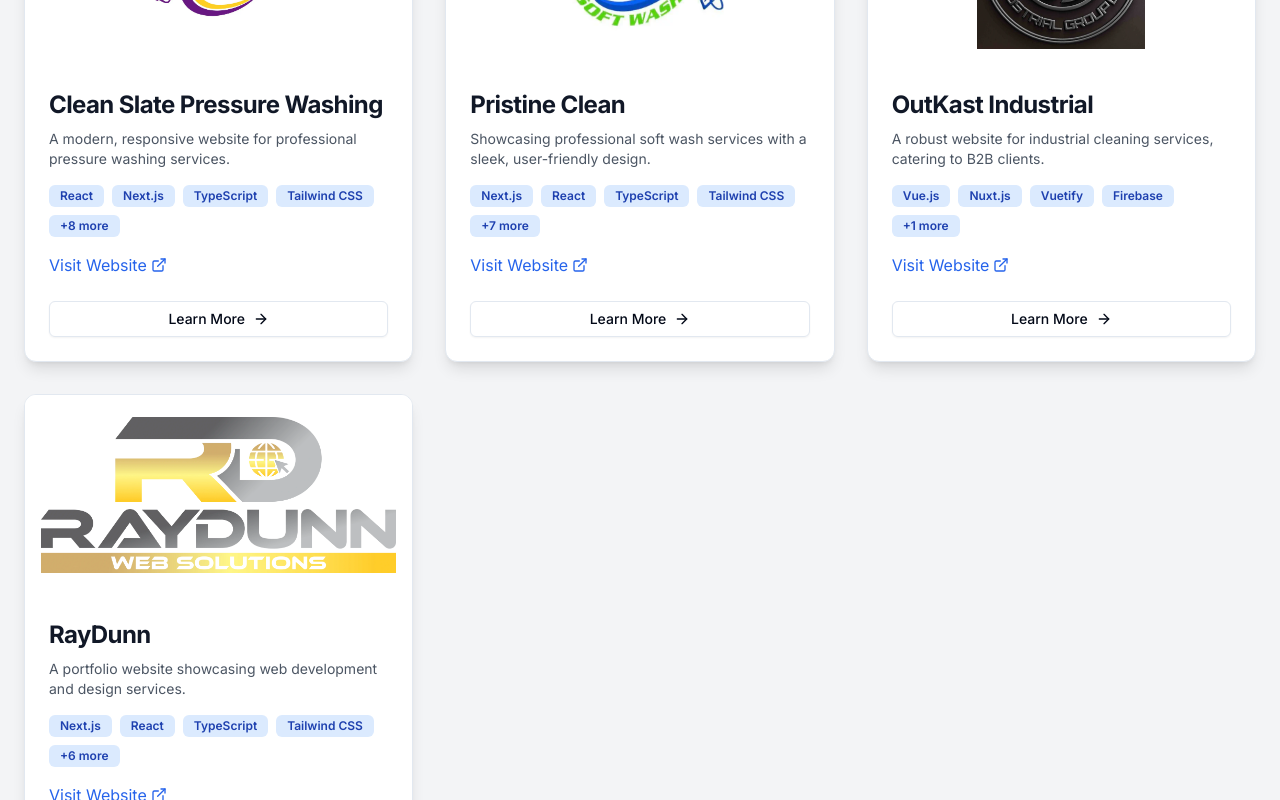
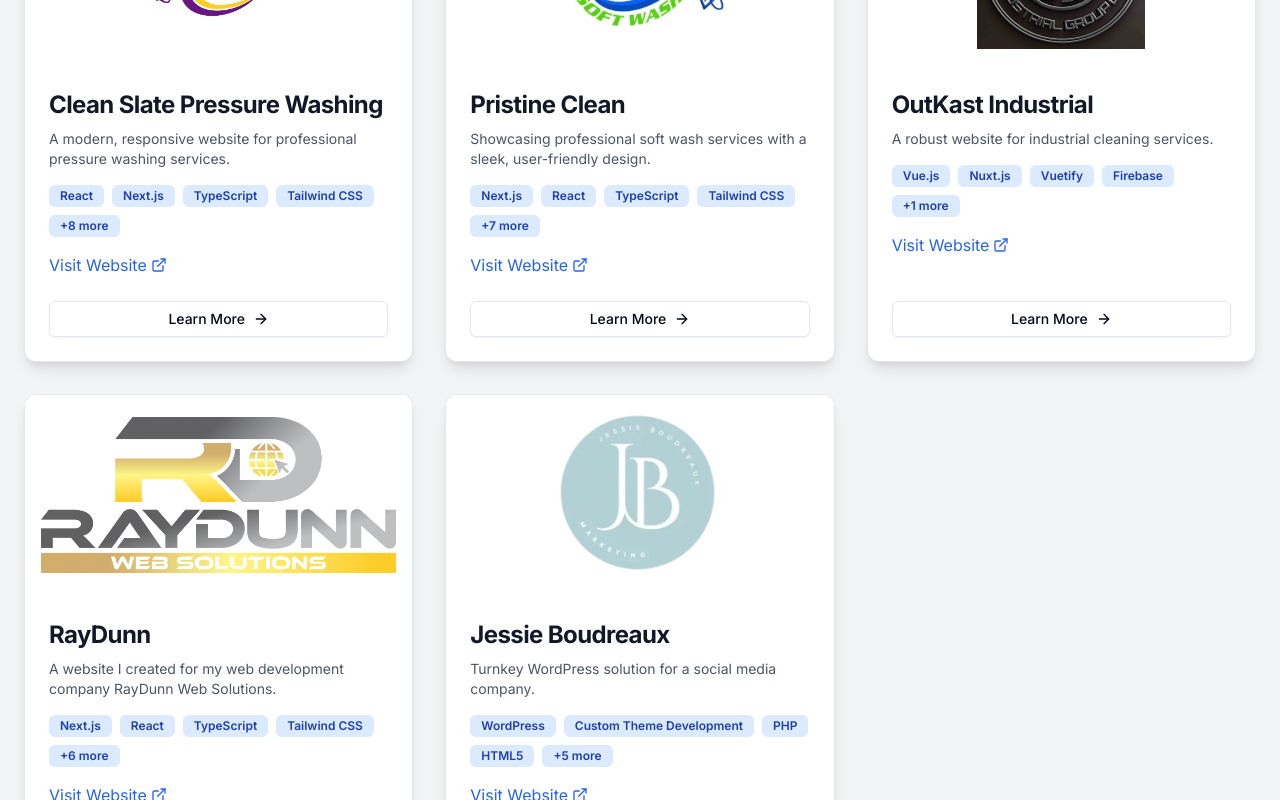
Before and after one commit to arayer143/alex-rayer-portfolio, a Next.js app: page / in a window 1280 px wide. Shown: the part 1700-2500 px from the top of the page. Built offline with nearby package versions, Linux system fonts and the light colour scheme.

Commit message:
small chnage to the portfolio section on the home page and the portfolio page

```diff
--- a/components/Portfolio Page/portfolio-page.tsx
+++ b/components/Portfolio Page/portfolio-page.tsx
@@ -13,7 +13,7 @@
   {
     title: "Clean Slate",
     description: "Modern, responsive website for pressure washing services.",
-    image: "/cleanslatelol-whiteBG.jpg",
+    image: "/cleanslatelol-whiteBG.webp",
     projectLink: "/portfolio/clean-slate",
     websiteLink: "https://cleanslatepressurewashingnola.com",
     technologies: ["Next.js", "React", "TypeScript", "Tailwind CSS"]
@@ -28,7 +28,7 @@
   },
   {
     title: "OutKast Industrial",
-    description: "Robust B2B website for industrial cleaning services.",
+    description: "Website for industrial cleaning services.",
     image: "/outkast-logo.webp",
     projectLink: "/portfolio/outkast-industrial",
     websiteLink: "https://outkastindustrial.com",
--- a/data/projects.ts
+++ b/data/projects.ts
@@ -69,7 +69,7 @@
   },
   'outkast-industrial': {
     title: 'OutKast Industrial',
-    description: 'A robust website for industrial cleaning services, catering to B2B clients.',
+    description: 'A robust website for industrial cleaning services.',
     fullDescription: 'OutKast Industrial\'s website is designed to cater to B2B clients in need of industrial cleaning services. The site emphasizes the company\'s expertise, safety standards, and advanced cleaning technologies.',
     image: '/outkast-logo.webp',
     websiteLink: 'https://outkastindustrial.com',
@@ -84,7 +84,7 @@
   },
   'raydunn': {
     title: 'RayDunn',
-    description: 'A portfolio website showcasing web development and design services.',
+    description: 'A website I created for my web development company RayDunn Web Solutions.',
     fullDescription: 'RayDunn is a personal portfolio website showcasing web development and design services. Built with Next.js and TypeScript, the site features a modern, responsive design using Tailwind CSS and shadcn/ui components. It incorporates smooth animations with Framer Motion, type-safe form handling, and various developer-friendly tools to create an engaging and performant user experience.',
     image: '/PNG Transparent Logo.webp',
     websiteLink: 'https://raydunnsolutions.com',
@@ -112,4 +112,33 @@
       'Date formatting and manipulation with date-fns'
     ]
   },
+  'jessieBoudreaux': {
+  title: 'Jessie Boudreaux',
+  description: 'Turnkey WordPress solution for a social media company.',
+  fullDescription: 'Jessie Boudreaux is a custom WordPress website designed for a social media company. This project showcases a turnkey solution that combines elegant design with powerful functionality. The website features a responsive layout, ensuring optimal viewing across all devices, and is optimized for search engines to improve online visibility. The custom theme provides a unique, branded experience tailored to the clients specific needs and industry.',
+  image: '/jessie-boudreaux-logo.webp',
+  websiteLink: 'https://jessieboudreaux.com',
+  technologies: [
+    'WordPress',
+    'Custom Theme Development',
+    'PHP',
+    'HTML5',
+    'CSS3',
+    'JavaScript',
+    'Responsive Design',
+    'SEO Optimization',
+    'MySQL'
+  ],
+  features: [
+    'Custom WordPress theme tailored to clients brand',
+    'Responsive design for optimal viewing on all devices',
+    'SEO optimization to improve search engine rankings',
+    'Easy-to-use content management system',
+    'Integration with social media platforms',
+    'Fast-loading pages for improved user experience',
+    'Custom post types and taxonomies for organized content',
+    'Contact form with spam protection',
+    'Google Analytics integration for traffic monitoring'
+  ]
+},
 };
```
